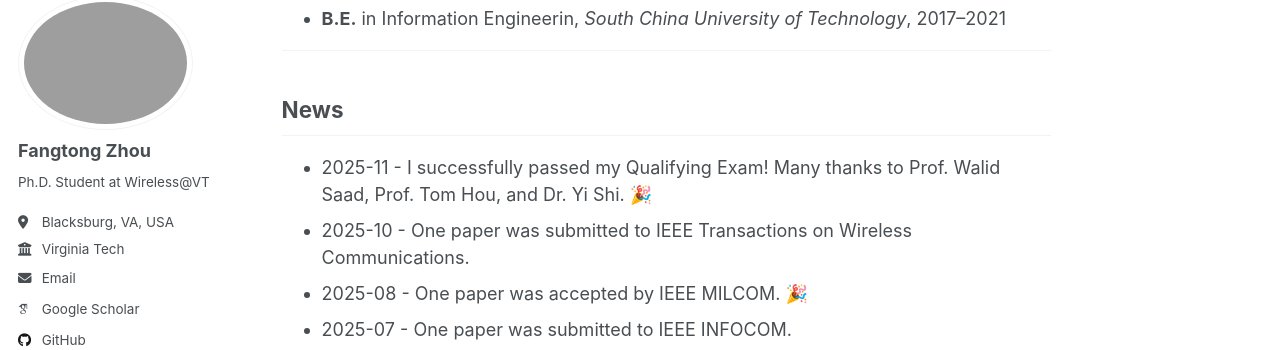
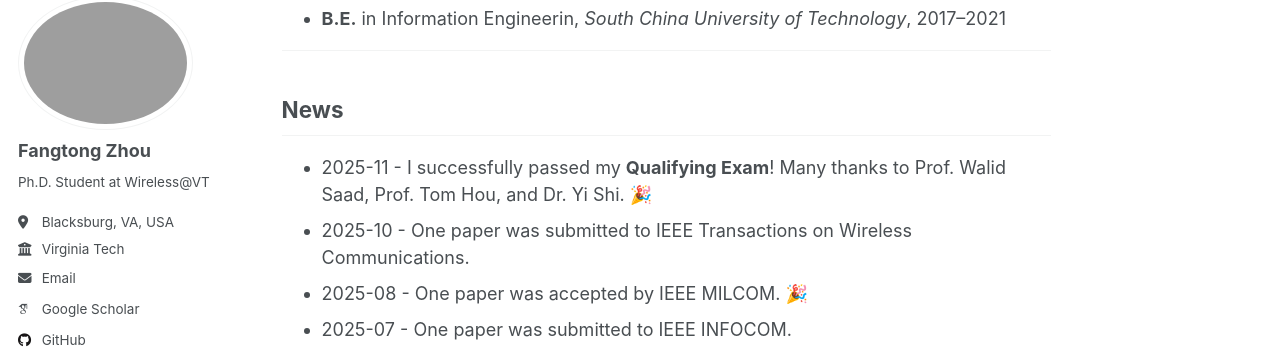
Before and after one commit to frontop137/frontop137.github.io, a Jekyll site: the page built from index.md, in a window 1280 px wide and 900 px high, scrolled down 516 px. Shown: the part 103-453 px from the top of the window. Built offline with Jekyll 4.4.1, drawn with Linux system fonts in a browser that asks for light colours; emoji names are drawn with the system emoji font; some web fonts are replaced; a script that is not in the unit is left out; our own code applies the rules of GitHub Pages for plain Markdown files.

```diff
--- a/index.md
+++ b/index.md
@@ -21,7 +21,7 @@ My research focuses on wireless federated learning.
 ---
 
 ## News {#news}
-- 2025-11 - I successfully passed my Qualifying Exam! Many thanks to Prof. Walid Saad, Prof. Tom Hou, and Dr. Yi Shi. :tada:
+- 2025-11 - I successfully passed my **Qualifying Exam**! Many thanks to Prof. Walid Saad, Prof. Tom Hou, and Dr. Yi Shi. :tada:
 - 2025-10 - One paper was submitted to IEEE Transactions on Wireless Communications.
 - 2025-08 - One paper was accepted by IEEE MILCOM. :tada:
 - 2025-07 - One paper was submitted to IEEE INFOCOM.
```
